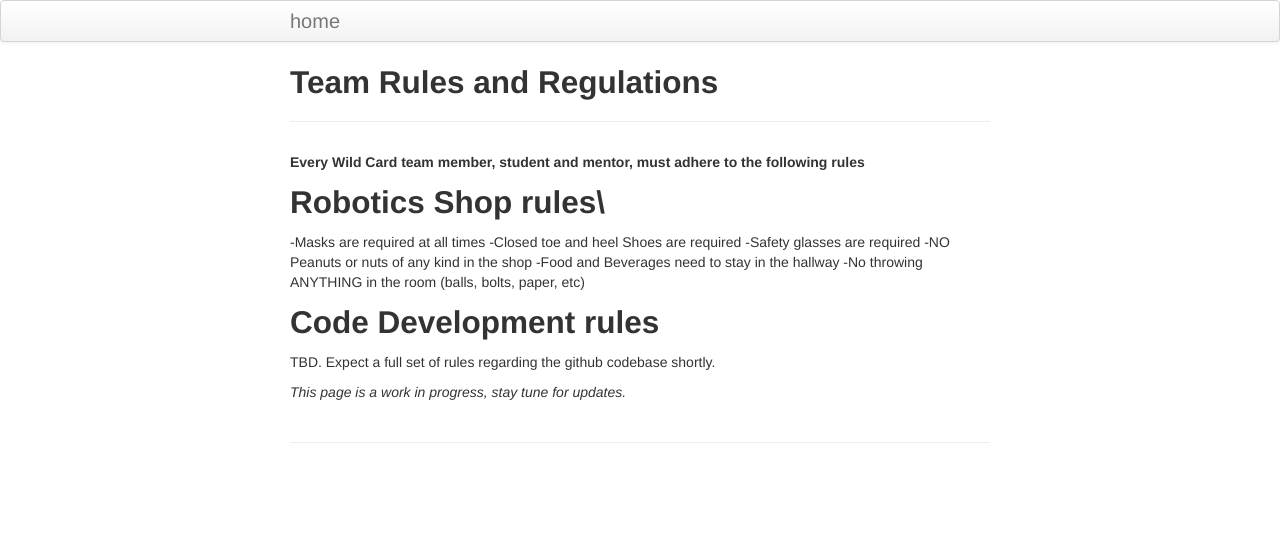
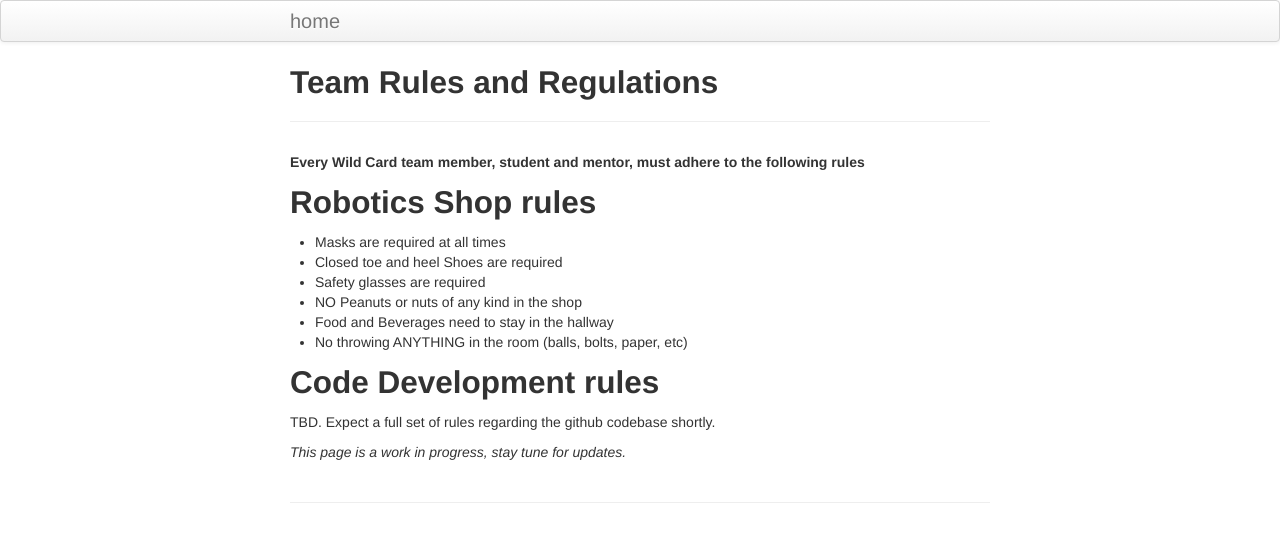
Before and after one commit to ajess139/ajess139.github.io, a Jekyll site: the page built from pages/rules.md, in a window 1280 px wide. Shown: the top 542 px of the page. Built offline with Jekyll 4.4.1, drawn with Linux system fonts in a browser that asks for light colours.

Commit message:
VariousFixes

```diff
--- a/pages/rules.md
+++ b/pages/rules.md
@@ -6,13 +6,13 @@ description: Rules and regulations for the team and mentors
 
 **Every Wild Card team member, student and mentor, must adhere to the following rules**
 
-## Robotics Shop rules\
--Masks are required at all times
--Closed toe and heel Shoes are required
--Safety glasses are required
--NO Peanuts or nuts of any kind in the shop
--Food and Beverages need to stay in the hallway
--No throwing ANYTHING in the room (balls, bolts, paper, etc)
+## Robotics Shop rules
+- Masks are required at all times
+- Closed toe and heel Shoes are required
+- Safety glasses are required
+- NO Peanuts or nuts of any kind in the shop
+- Food and Beverages need to stay in the hallway
+- No throwing ANYTHING in the room (balls, bolts, paper, etc)
 
 ## Code Development rules
 TBD.  Expect a full set of rules regarding the github codebase shortly.
```
Also changed, not shown: pages/calender.md (+3 -1 lines), pages/studentresources.md (+1 -1 lines).
